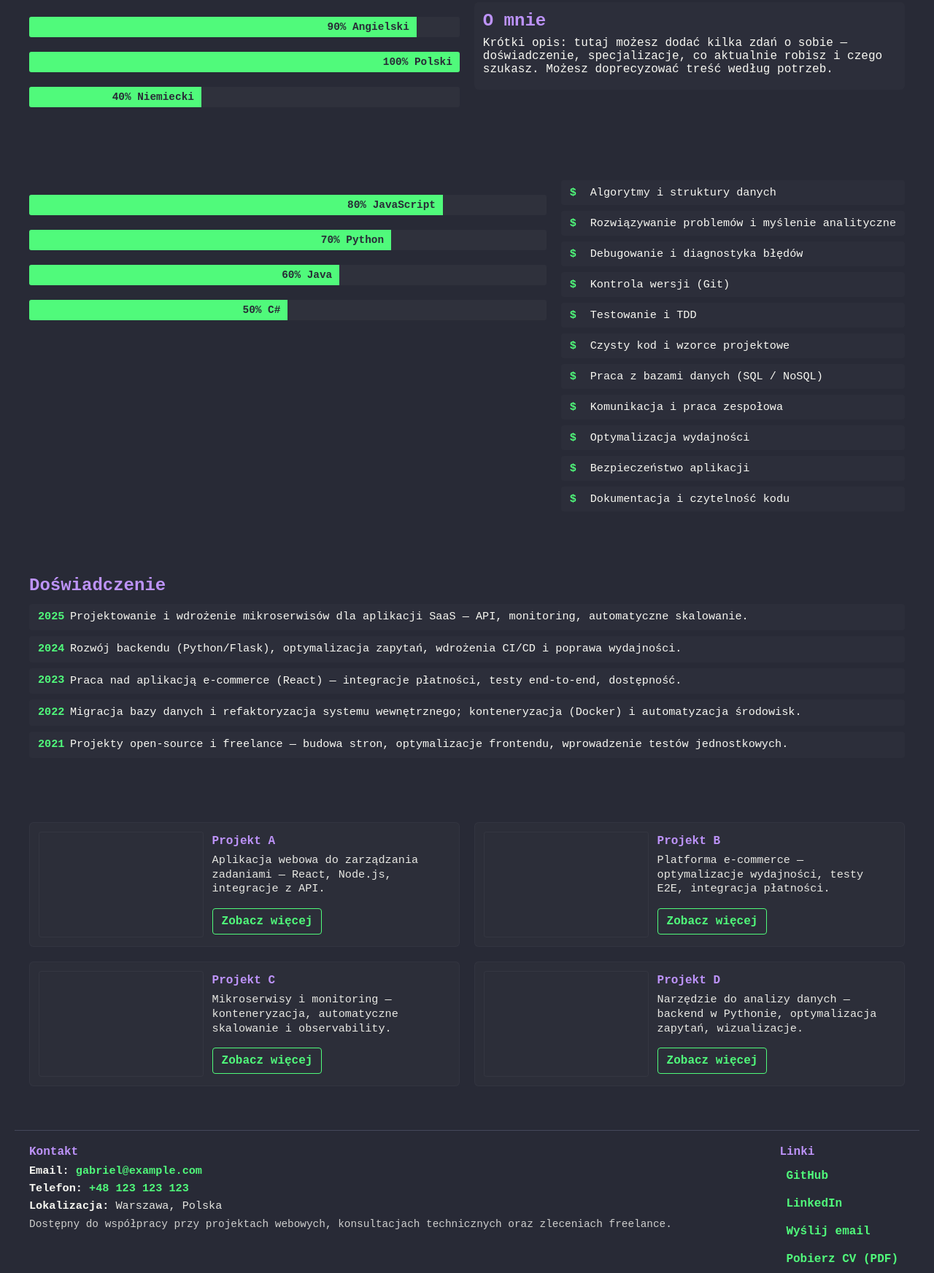
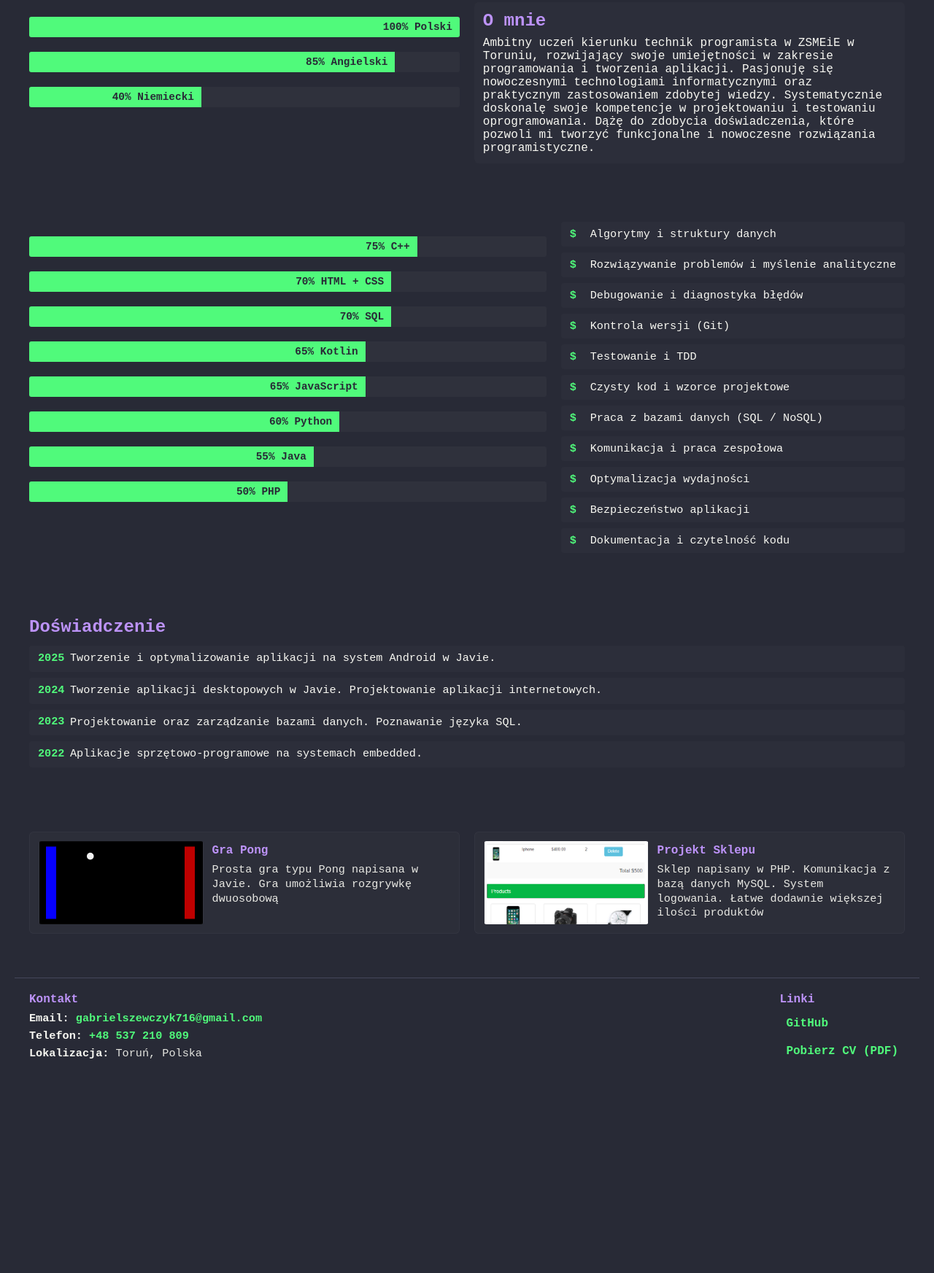
Before and after one commit to gabrielszewczyk/portfolio, a plain HTML site: page index.html in a window 1280 px wide. Shown: the part 375-2120 px from the top of the page at 73% size. After the commit the page ends 1874 px from the top, so only its background shows below. Drawn offline with Linux system fonts and the light colour scheme.

Commit message:
dodanie prawdziwych informacji oraz uzupełnienie sekcji projekty

```diff
--- a/index.html
+++ b/index.html
@@ -24,20 +24,20 @@
         <img src="assets/img/profile-user.png" alt="Zdjęcie profilowe">
         <div class="main-info">
             <p id="name">Szewczyk Gabriel</p>
-            <p id="short-description">Specjalista w projektowaniu i rozwijaniu wydajnych aplikacji internetowych.</p>
+            <p id="short-description">Ambitny uczeń kierunku technik programista, doskonalący umiejętności z zakresu programowania, projektowania aplikacji oraz nowoczesnych technologii informatycznych.</p>
         </div>
     </header>
     <section id="programming" class="programing">
         <div class="prog-row">
             <div class="lang-list">
                 <div class="bar-border">
-                    <div class="bar-progress" style="width: 90%;">
-                        <span class="progress-text">90% Angielski</span>
+                    <div class="bar-progress" style="width: 100%;">
+                        <span class="progress-text">100% Polski</span>
                     </div>
                 </div>
                 <div class="bar-border">
-                    <div class="bar-progress" style="width: 100%;">
-                        <span class="progress-text">100% Polski</span>
+                    <div class="bar-progress" style="width: 85%;">
+                        <span class="progress-text">85% Angielski</span>
                     </div>
                 </div>
                 <div class="bar-border">
@@ -48,31 +48,50 @@
             </div>
             <div class="person-description">
                 <h2>O mnie</h2>
-                <p>Krótki opis: tutaj możesz dodać kilka zdań o sobie — doświadczenie, specjalizacje, co aktualnie
-                    robisz i czego szukasz. Możesz doprecyzować treść według potrzeb.</p>
+                <p>Ambitny uczeń kierunku technik programista w ZSMEiE w Toruniu, rozwijający swoje umiejętności w zakresie programowania i tworzenia aplikacji. Pasjonuję się nowoczesnymi technologiami informatycznymi oraz praktycznym zastosowaniem zdobytej wiedzy. Systematycznie doskonalę swoje kompetencje w projektowaniu i testowaniu oprogramowania. Dążę do zdobycia doświadczenia, które pozwoli mi tworzyć funkcjonalne i nowoczesne rozwiązania programistyczne.</p>
             </div>
         </div>
     </section>
     <section id="details" class="details">
         <section class="languages">
             <div class="bar-border">
-                <div class="bar-progress" style="width: 80%;">
-                    <span class="progress-text">80% JavaScript</span>
+                <div class="bar-progress" style="width: 75%;">
+                    <span class="progress-text">75% C++</span>
                 </div>
             </div>
             <div class="bar-border">
                 <div class="bar-progress" style="width: 70%;">
-                    <span class="progress-text">70% Python</span>
+                    <span class="progress-text">70% HTML + CSS</span>
+                </div>
+            </div>
+            <div class="bar-border">
+                <div class="bar-progress" style="width: 70%;">
+                    <span class="progress-text">70% SQL</span>
+                </div>
+            </div>
+            <div class="bar-border">
+                <div class="bar-progress" style="width: 65%;">
+                    <span class="progress-text">65% Kotlin</span>
+                </div>
+            </div>
+            <div class="bar-border">
+                <div class="bar-progress" style="width: 65%;">
+                    <span class="progress-text">65% JavaScript</span>
                 </div>
             </div>
             <div class="bar-border">
                 <div class="bar-progress" style="width: 60%;">
-                    <span class="progress-text">60% Java</span>
+                    <span class="progress-text">60% Python</span>
+                </div>
+            </div>
+            <div class="bar-border">
+                <div class="bar-progress" style="width: 55%;">
+                    <span class="progress-text">55% Java</span>
                 </div>
             </div>
             <div class="bar-border">
                 <div class="bar-progress" style="width: 50%;">
-                    <span class="progress-text">50% C#</span>
+                    <span class="progress-text">50% PHP</span>
                 </div>
             </div>
         </section>
@@ -97,78 +116,51 @@
         <ul class="experience-list">
             <li class="exp-item">
                 <span class="exp-year">2025</span>
-                <div class="exp-desc">Projektowanie i wdrożenie mikroserwisów dla aplikacji SaaS — API, monitoring, automatyczne skalowanie.</div>
+                <div class="exp-desc">Tworzenie i optymalizowanie aplikacji na system Android w Javie.</div>
             </li>
             <li class="exp-item">
                 <span class="exp-year">2024</span>
-                <div class="exp-desc">Rozwój backendu (Python/Flask), optymalizacja zapytań, wdrożenia CI/CD i poprawa wydajności.</div>
+                <div class="exp-desc">Tworzenie aplikacji desktopowych w Javie. Projektowanie aplikacji internetowych.</div>
             </li>
             <li class="exp-item">
                 <span class="exp-year">2023</span>
-                <div class="exp-desc">Praca nad aplikacją e‑commerce (React) — integracje płatności, testy end‑to‑end, dostępność.</div>
+                <div class="exp-desc">Projektowanie oraz zarządzanie bazami danych. Poznawanie języka SQL.</div>
             </li>
             <li class="exp-item">
                 <span class="exp-year">2022</span>
-                <div class="exp-desc">Migracja bazy danych i refaktoryzacja systemu wewnętrznego; konteneryzacja (Docker) i automatyzacja środowisk.</div>
-            </li>
-            <li class="exp-item">
-                <span class="exp-year">2021</span>
-                <div class="exp-desc">Projekty open‑source i freelance — budowa stron, optymalizacje frontendu, wprowadzenie testów jednostkowych.</div>
+                <div class="exp-desc">Aplikacje sprzętowo-programowe na systemach embedded.</div>
             </li>
         </ul>
     </section>
     <section id="projects" class="projects">
         <div class="project">
-            <div class="project-img" style="background-image: url('assets/img/project1.png');" role="img" aria-label="Zrzut ekranu projektu A"></div>
+            <div class="project-img" style="background-image: url('assets/img/project-pong.webp');" role="img" aria-label="Zrzut ekranu projektu pong"></div>
             <div class="project-body">
-                <h3 class="project-title">Projekt A</h3>
-                <p class="project-desc">Aplikacja webowa do zarządzania zadaniami — React, Node.js, integracje z API.</p>
-                <a class="project-link" href="#" title="Pełny opis Projektu A">Zobacz więcej</a>
+                <h3 class="project-title">Gra Pong</h3>
+                <p class="project-desc">Prosta gra typu Pong napisana w Javie. Gra umożliwia rozgrywkę dwuosobową</p>
             </div>
         </div>
 
         <div class="project">
-            <div class="project-img" style="background-image: url('assets/img/project2.png');" role="img" aria-label="Zrzut ekranu projektu B"></div>
+            <div class="project-img" style="background-image: url('assets/img/project-sklep.png');" role="img" aria-label="Zrzut ekranu projektu sklep"></div>
             <div class="project-body">
-                <h3 class="project-title">Projekt B</h3>
-                <p class="project-desc">Platforma e‑commerce — optymalizacje wydajności, testy E2E, integracja płatności.</p>
-                <a class="project-link" href="#" title="Pełny opis Projektu B">Zobacz więcej</a>
-            </div>
-        </div>
-
-        <div class="project">
-            <div class="project-img" style="background-image: url('assets/img/project3.png');" role="img" aria-label="Zrzut ekranu projektu C"></div>
-            <div class="project-body">
-                <h3 class="project-title">Projekt C</h3>
-                <p class="project-desc">Mikroserwisy i monitoring — konteneryzacja, automatyczne skalowanie i observability.</p>
-                <a class="project-link" href="#" title="Pełny opis Projektu C">Zobacz więcej</a>
-            </div>
-        </div>
-
-        <div class="project">
-            <div class="project-img" style="background-image: url('assets/img/project4.png');" role="img" aria-label="Zrzut ekranu projektu D"></div>
-            <div class="project-body">
-                <h3 class="project-title">Projekt D</h3>
-                <p class="project-desc">Narzędzie do analizy danych — backend w Pythonie, optymalizacja zapytań, wizualizacje.</p>
-                <a class="project-link" href="#" title="Pełny opis Projektu D">Zobacz więcej</a>
+                <h3 class="project-title">Projekt Sklepu</h3>
+                <p class="project-desc">Sklep napisany w PHP. Komunikacja z bazą danych MySQL. System logowania. Łatwe dodawnie większej ilości produktów</p>
             </div>
         </div>
     </section>
     <footer>
         <div id="contact">
             <h3>Kontakt</h3>
-            <p class="contact-item"><strong>Email:</strong> <a href="mailto:gabriel@example.com">gabriel@example.com</a></p>
-            <p class="contact-item"><strong>Telefon:</strong> <a href="tel:+48123123123">+48 123 123 123</a></p>
-            <p class="contact-item"><strong>Lokalizacja:</strong> Warszawa, Polska</p>
-            <p class="contact-note">Dostępny do współpracy przy projektach webowych, konsultacjach technicznych oraz zleceniach freelance.</p>
+            <p class="contact-item"><strong>Email:</strong> <a href="mailto:gabrielszewczyk716@gmail.com">gabrielszewczyk716@gmail.com</a></p>
+            <p class="contact-item"><strong>Telefon:</strong> <a href="tel:+48537210809">+48 537 210 809</a></p>
+            <p class="contact-item"><strong>Lokalizacja:</strong> Toruń, Polska</p>
         </div>
         <div id="links">
             <h3>Linki</h3>
             <ul class="footer-links">
-                <li><a href="https://github.com/username" target="_blank" rel="noopener">GitHub</a></li>
-                <li><a href="https://www.linkedin.com/in/username" target="_blank" rel="noopener">LinkedIn</a></li>
-                <li><a href="mailto:gabriel@example.com">Wyślij email</a></li>
-                <li><a href="assets/files/CV.pdf" target="_blank" rel="noopener">Pobierz CV (PDF)</a></li>
+                <li><a href="https://github.com/gabrielszewczyk" target="_blank" rel="noopener">GitHub</a></li>
+                <li><a href="assets/files/Gabriel-Szewczyk-CV.pdf" target="_blank" rel="noopener">Pobierz CV (PDF)</a></li>
             </ul>
         </div>
     </footer>
```
Also changed, not shown: assets/img/project-pong.webp (added), assets/img/project-sklep.png (added), 1 other file.
